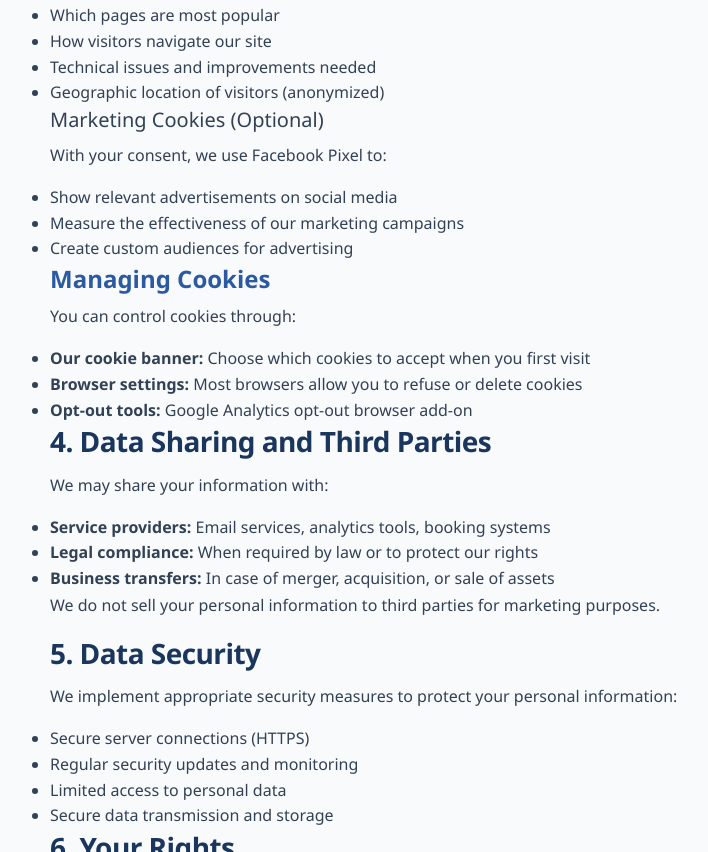
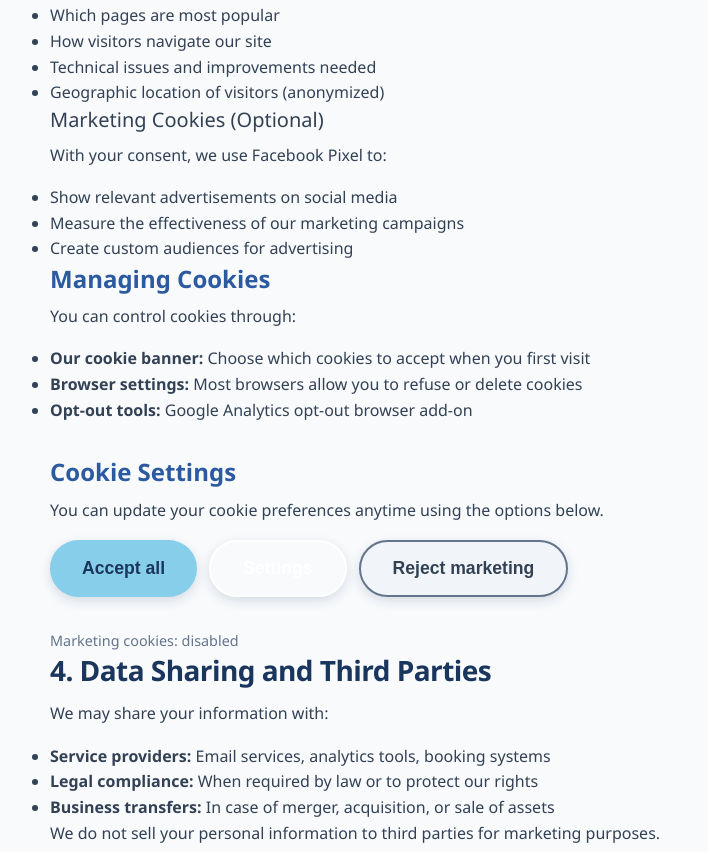
Before and after one commit to JurgenRauch/Sailing-Billabong, a plain HTML site: page privacy-policy.html in a window 1280 px wide. Shown: the part 1276-2128 px from the top of the page, without its empty margins (206-914 px from the left). Drawn offline with Linux system fonts and the light colour scheme.

Commit message:
cookie settings

```diff
--- a/js/universal-tracking.js
+++ b/js/universal-tracking.js
@@ -578,7 +578,7 @@
                         <p>This website uses cookies to improve user experience and for marketing data collection. By continuing, you accept the use of cookies. <a href="privacy-policy.html" style="color: var(--navy-primary); text-decoration: underline;">Learn more</a></p>
                     </div>
                     <div class="cookie-consent-buttons">
-                        <button id="cookie-accept" class="btn btn-primary">Understood</button>
+                        <button id="cookie-accept" class="btn btn-primary">Accept</button>
                         <button id="cookie-settings" class="btn btn-secondary">Settings</button>
                     </div>
                 </div>
@@ -785,6 +785,8 @@
         initFacebookPixel,
         trackPageEvents,
         getCookieConsent,
-        setCookieConsent
+        setCookieConsent,
+        // Expose cookie settings UI for privacy policy page
+        showCookieSettings
     };
 })();
--- a/privacy-policy.html
+++ b/privacy-policy.html
@@ -101,6 +101,15 @@
                     <li><strong>Opt-out tools:</strong> Google Analytics opt-out browser add-on</li>
                 </ul>
 
+                <h3 style="margin-top: 2rem;">Cookie Settings</h3>
+                <p>You can update your cookie preferences anytime using the options below.</p>
+                <div style="display: flex; gap: 0.75rem; flex-wrap: wrap; margin: 1rem 0 2rem;">
+                    <button id="pp-accept-all" class="cta-btn">Accept all</button>
+                    <button id="pp-open-settings" class="cta-btn secondary">Settings</button>
+                    <button id="pp-reject-marketing" class="cta-btn" style="background: var(--grey-light); color: var(--text-body); border: 2px solid var(--grey-medium);">Reject marketing</button>
+                </div>
+                <div id="pp-consent-status" class="text-muted" style="font-size: 0.9rem;"></div>
+
                 <h2>4. Data Sharing and Third Parties</h2>
                 <p>We may share your information with:</p>
                 <ul>
@@ -175,5 +184,41 @@
     <script src="js/favicon.js"></script>
     <script src="js/main.js"></script>
     <script src="js/universal-tracking.js"></script>
+    <script>
+    document.addEventListener('DOMContentLoaded', function() {
+        function updateStatus() {
+            try {
+                var consent = window.SailingBillabongTracking && window.SailingBillabongTracking.getCookieConsent && window.SailingBillabongTracking.getCookieConsent();
+                var el = document.getElementById('pp-consent-status');
+                if (el) {
+                    var status = consent && consent.marketing ? 'Marketing cookies: enabled' : 'Marketing cookies: disabled';
+                    el.textContent = status;
+                }
+            } catch (_) {}
+        }
+        var acceptBtn = document.getElementById('pp-accept-all');
+        if (acceptBtn) acceptBtn.addEventListener('click', function() {
+            if (window.SailingBillabongTracking && window.SailingBillabongTracking.setCookieConsent) {
+                window.SailingBillabongTracking.setCookieConsent({ necessary: true, marketing: true });
+                location.reload();
+            }
+        });
+        var rejectBtn = document.getElementById('pp-reject-marketing');
+        if (rejectBtn) rejectBtn.addEventListener('click', function() {
+            if (window.SailingBillabongTracking && window.SailingBillabongTracking.setCookieConsent) {
+                window.SailingBillabongTracking.setCookieConsent({ necessary: true, marketing: false });
+                location.reload();
+            }
+        });
+        var settingsBtn = document.getElementById('pp-open-settings');
+        if (settingsBtn) settingsBtn.addEventListener('click', function() {
+            if (window.SailingBillabongTracking && window.SailingBillabongTracking.showCookieSettings) {
+                window.SailingBillabongTracking.showCookieSettings();
+                setTimeout(updateStatus, 500);
+            }
+        });
+        updateStatus();
+    });
+    </script>
 </body>
 </html>
```
